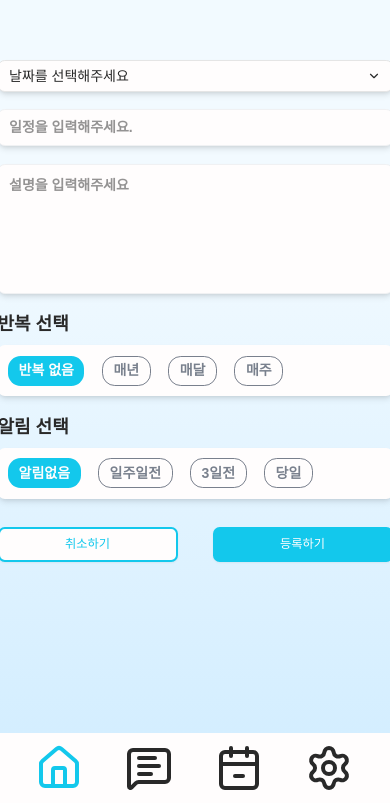
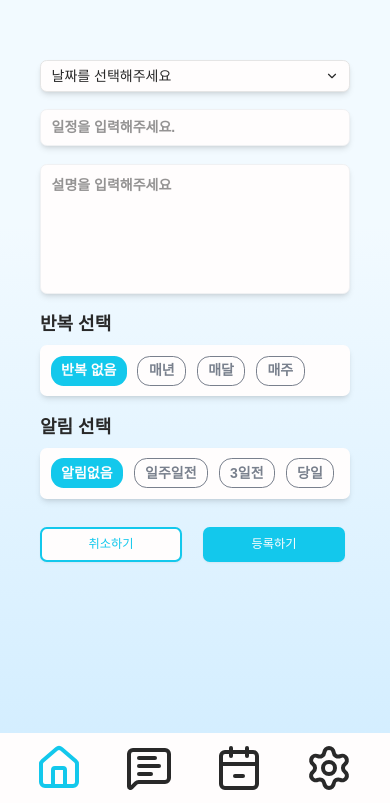
Before and after one commit to Sua90827/q-mate, a Next.js app in the folder front/: page /schedule/register in a window 390 px wide. Shown: the part 111-914 px from the top of the page. Built offline with nearby package versions, Linux system fonts and the light colour scheme; a web font is replaced by a local one.

Commit message:
style 반응형 코드 추가

```diff
--- a/front/src/components/calendar/CalendarRegister.tsx
+++ b/front/src/components/calendar/CalendarRegister.tsx
@@ -8,7 +8,10 @@ import Link from 'next/link';
 export default function CalendarRegister() {
   return (
     <div className="w-full h-screen bg-gradient-sub flex justify-center items-center">
-      <form className="flex w-[400px]  flex-col gap-5" onSubmit={(e) => e.preventDefault()}>
+      <form
+        className="flex w-[310px]  sm:px-0 sm:w-[400px]  flex-col gap-5"
+        onSubmit={(e) => e.preventDefault()}
+      >
         <DatePicker />
         <input
           type="text"
@@ -33,11 +36,11 @@ export default function CalendarRegister() {
           option3="3일전"
           option4="당일"
         />
-        <div className="flex gap-10 mt-3">
-          <Button variant="outline" size="lg" asChild className="w-[180px]">
+        <div className="flex gap-6 sm:gap-10 mt-3">
+          <Button variant="outline" size="lg" asChild className="w-[142px] sm:w-[180px]">
             <Link href="/schedule">취소하기</Link>
           </Button>
-          <Button size="lg" className="w-[180px]">
+          <Button size="lg" className="w-[142px] sm:w-[180px]">
             등록하기
           </Button>
         </div>
--- a/front/src/components/calendar/ui/RepeatSelector.tsx
+++ b/front/src/components/calendar/ui/RepeatSelector.tsx
@@ -22,7 +22,7 @@ export default function RepeatSelector({
     <>
       <div className="flex flex-col gap-2 w-full">
         <label className="text-18">{titleLabel}</label>
-        <div className="flex gap-x-5 bg-secondary rounded-md shadow-md border-gray p-3 w-full">
+        <div className="flex gap-x-3 sm:gap-x-5 bg-secondary rounded-md shadow-md border-gray p-3 w-full">
           {[option1, option2, option3, option4].map((opt) => (
             <OptionBtn
               key={opt}
```
